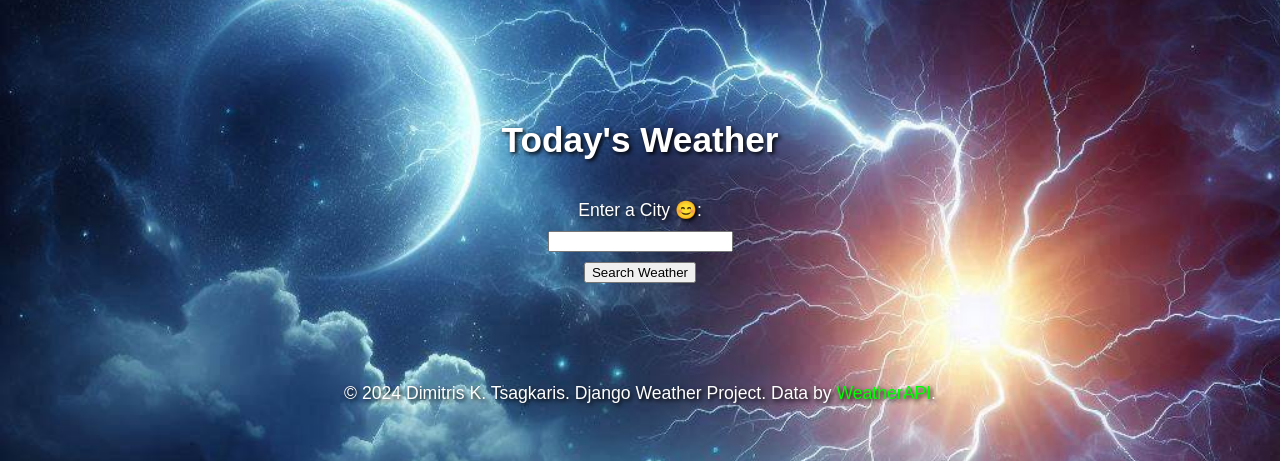
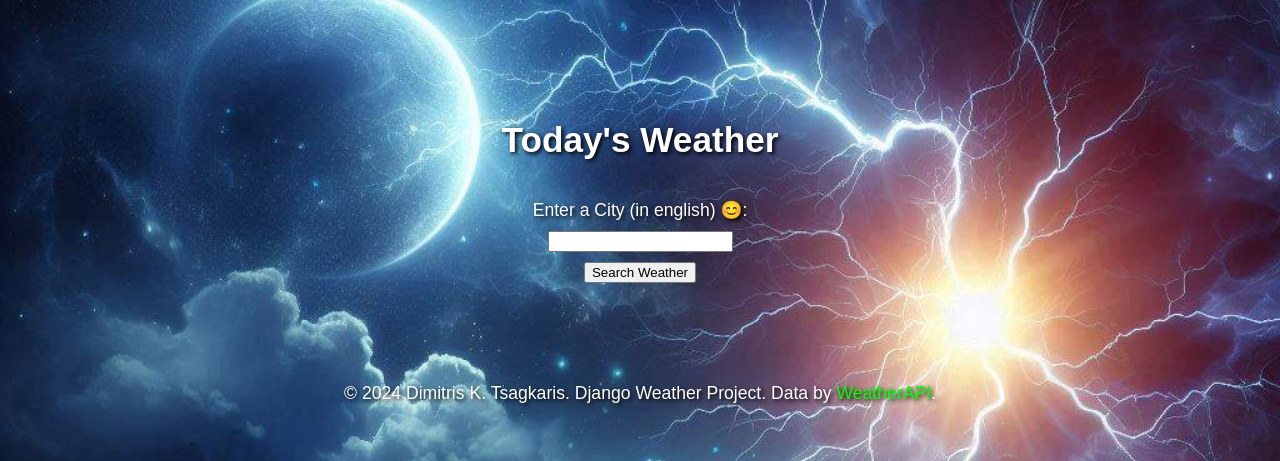
Before and after one commit to dimtsagk/Django-Weather, a Django app: page / in a window 1280 px wide. Shown: the part 175-636 px from the top of the page. Run offline with Django 5.2, Linux system fonts and the light colour scheme.

Commit message:
Update index.html

```diff
--- a/weather_app/templates/weather_app/index.html
+++ b/weather_app/templates/weather_app/index.html
@@ -79,7 +79,7 @@
     <h1>Today's Weather</h1>
     <form method="post">
         {% csrf_token %}
-        <label for="city">Enter a City 😊:</label>
+        <label for="city">Enter a City (in english) 😊:</label>
         <input type="text" id="city" name="city" required>
         <button type="submit">Search Weather</button>
     </form>
```
